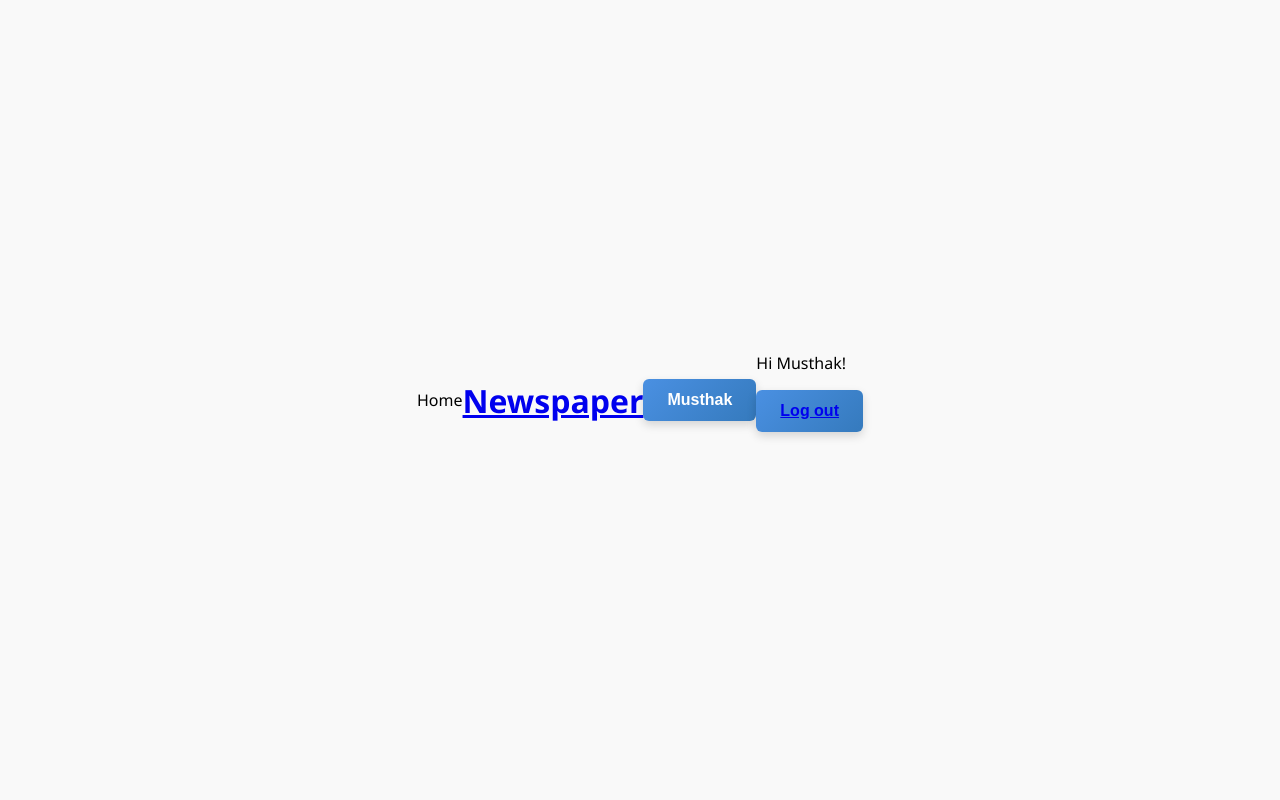
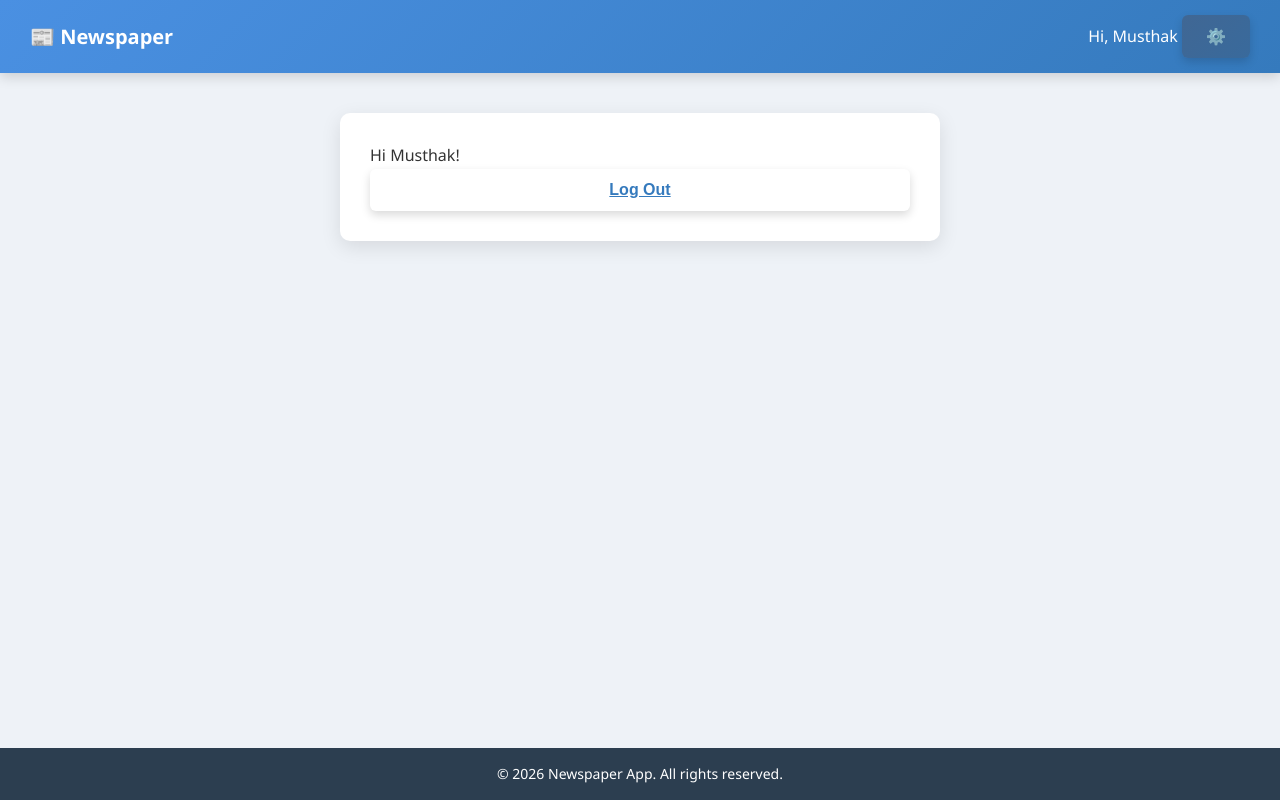
Before and after one commit to Musthak2004/full_django_practice, a Django app: page / in a window 1280 px wide. Run offline with Django 5.2, Linux system fonts and the light colour scheme; a user stored in the database is signed in.

Commit message:
News App

```diff
--- a/templates/base.html
+++ b/templates/base.html
@@ -3,100 +3,199 @@
   <head>
     <meta charset="UTF-8" />
     <meta name="viewport" content="width=device-width, initial-scale=1.0" />
-    {% block title %}Newspaper App{% endblock title %}
+    <title>{% block title %}Newspaper App{% endblock title %}</title>
     <style>
-      /* General page styling */
+      /* Global Reset */
+      * {
+        margin: 0;
+        padding: 0;
+        box-sizing: border-box;
+      }
+
+      /* Body Styling */
       body {
         font-family: "Segoe UI", Arial, sans-serif;
-        background: #f9f9f9;
+        background: #eef2f7;
+        color: #333;
+        line-height: 1.6;
+        min-height: 100vh;
+        display: flex;
+        flex-direction: column;
+      }
+
+      /* Header */
+      header {
+        background: linear-gradient(135deg, #4a90e2, #357abd);
+        color: #fff;
+        padding: 15px 30px;
+        display: flex;
+        justify-content: space-between;
+        align-items: center;
+        box-shadow: 0 4px 12px rgba(0, 0, 0, 0.15);
+        position: relative;
+      }
+
+      header a {
+        color: #fff;
+        text-decoration: none;
+        font-weight: 600;
+        font-size: 20px;
+        transition: all 0.3s ease;
+      }
+
+      header a:hover {
+        text-decoration: underline;
+      }
+
+      /* Main Content */
+      main {
+        flex: 1;
         display: flex;
         justify-content: center;
-        align-items: center;
-        height: 100vh;
-        margin: 0;
+        align-items: flex-start;
+        padding: 40px;
       }
 
-      /* Main button */
+      /* Card Style for Forms/Content */
+      .card {
+        background: #fff;
+        padding: 30px;
+        border-radius: 10px;
+        box-shadow: 0 6px 20px rgba(0, 0, 0, 0.1);
+        width: 100%;
+        max-width: 600px;
+        transition: transform 0.3s ease;
+      }
+
+      .card:hover {
+        transform: translateY(-5px);
+      }
+
+      h2 {
+        margin-bottom: 20px;
+        color: #357abd;
+      }
+
+      /* Buttons */
       button {
         padding: 12px 24px;
         font-size: 16px;
         font-weight: 600;
         border: none;
         border-radius: 6px;
-        background: linear-gradient(135deg, #4a90e2, #357abd);
-        color: #fff;
+        background: linear-gradient(135deg, #406794, #396a9c);
+        color: #090909;
         cursor: pointer;
         transition: all 0.3s ease;
         box-shadow: 0 4px 10px rgba(0, 0, 0, 0.15);
       }
 
       button:hover {
-        background: linear-gradient(135deg, #357abd, #2c5aa0);
+        background: linear-gradient(135deg, #f1e8e8, #c8cfda);
         transform: translateY(-2px);
       }
 
-      /* Options container */
+      /* Dropdown Menu */
       #options {
         display: none;
-        margin-top: 15px;
-        text-align: center;
-        animation: fadeIn 0.4s ease;
+        position: absolute;
+        right: 30px;
+        top: 60px;
+        background: #fff;
+        border-radius: 8px;
+        box-shadow: 0 6px 20px rgba(0, 0, 0, 0.15);
+        padding: 10px;
+        min-width: 180px;
+        z-index: 1000;
       }
 
-      /* Option buttons */
-      .option-btn {
-        display: inline-block;
-        margin: 8px;
-        padding: 10px 20px;
-        font-size: 15px;
+      #options a {
+        display: block;
+        padding: 10px;
+        color: #333;
+        text-decoration: none;
         border-radius: 6px;
-        border: 1px solid #ddd;
-        background: #fff;
-        color: #333;
-        cursor: pointer;
-        transition: all 0.3s ease;
-        box-shadow: 0 2px 6px rgba(0, 0, 0, 0.1);
+        transition: background 0.3s ease;
       }
 
-      .option-btn:hover {
+      #options a:hover {
         background: #f0f8ff;
-        border-color: #4a90e2;
-        color: #4a90e2;
-        transform: scale(1.05);
+        color: #357abd;
       }
 
-      /* Smooth fade animation */
-      @keyframes fadeIn {
-        from {
-          opacity: 0;
-          transform: translateY(-10px);
-        }
-        to {
-          opacity: 1;
-          transform: translateY(0);
-        }
+      /* Form Styling */
+      form {
+        display: flex;
+        flex-direction: column;
+      }
+
+      form input,
+      form select,
+      form textarea {
+        padding: 10px;
+        margin-bottom: 15px;
+        border: 1px solid #ddd;
+        border-radius: 6px;
+        font-size: 15px;
+      }
+
+      /* Footer */
+      footer {
+        background: #2c3e50;
+        text-align: center;
+        padding: 15px;
+        font-size: 14px;
+        color: #fff;
+      }
+      .logout-btn {
+        background: none;
+        border: none;
+        color: #357abd;
+        font-size: 16px;
+        cursor: pointer;
+        text-decoration: underline;
       }
     </style>
   </head>
   <body>
-    <h1><a href="{% url 'home' %}">Newspaper</a></h1>
-    <button onclick="showOptions()">{{ user.username }}</button>
-    <div id="options">
-      <button class="option-btn">Change Password</button>
-      <button class="option-btn">Log Out</button>
-    </div>
-    <main>{% block content %}{% endblock content %}</main>
+    <header>
+      <a href="{% url 'home' %}">📰 Newspaper</a>
+      {% if user.is_authenticated %}
+      <div>
+        <span>Hi, {{ user.username }}</span>
+        <button onclick="showOptions()">⚙️</button>
+        <div id="options">
+          <form method="post" action="{% url 'logout' %}">
+            {% csrf_token %}
+            <button type="submit" class="logout-btn">Log Out</button>
+          </form>
+          <form method="post" action="{% url 'password_change' %}">
+            {% csrf_token %}
+            <button type="submit" class="logout-btn">Change Password</button>
+          </form>
+        </div>
+      </div>
+      {% else %}
+      <div>
+        <a href="{% url 'login' %}">Log In</a> |
+        <a href="{% url 'signup' %}">Sign Up</a>
+      </div>
+      {% endif %}
+    </header>
+
+    <main>
+      <div class="card">{% block content %}{% endblock content %}</div>
+    </main>
+
+    <footer>
+      <p>&copy; 2026 Newspaper App. All rights reserved.</p>
+    </footer>
+
     <script>
       function showOptions() {
         const optionsDiv = document.getElementById("options");
-        if (
-          optionsDiv.style.display === "none" ||
-          optionsDiv.style.display === ""
-        ) {
-          optionsDiv.style.display = "block";
-        } else {
-          optionsDiv.style.display = "none";
-        }
+        optionsDiv.style.display =
+          optionsDiv.style.display === "block" ? "none" : "block";
       }
     </script>
   </body>
--- a/templates/home.html
+++ b/templates/home.html
@@ -9,9 +9,10 @@
 {% if user.is_authenticated %}
 <!--                  -->
 Hi {{ user.username }}!
-<p>
-  <button><a href="{% url 'logout' %}">Log out</a></button>
-</p>
+<form method="post" action="{% url 'logout' %}">
+  {% csrf_token %}
+  <button type="submit" class="logout-btn">Log Out</button>
+</form>
 {% else %}
 <p>You are not logged in</p>
 <a href="{% url 'login' %}">Log In</a> |
```
Also changed, not shown: db.sqlite3.
